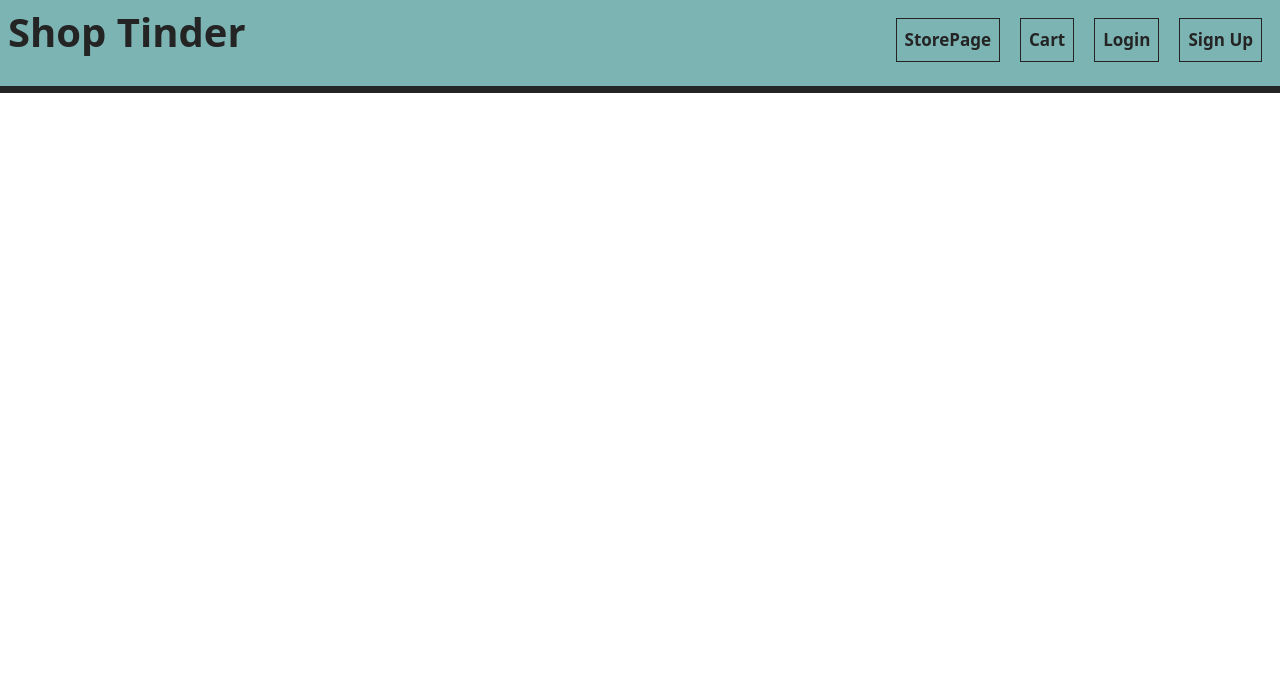
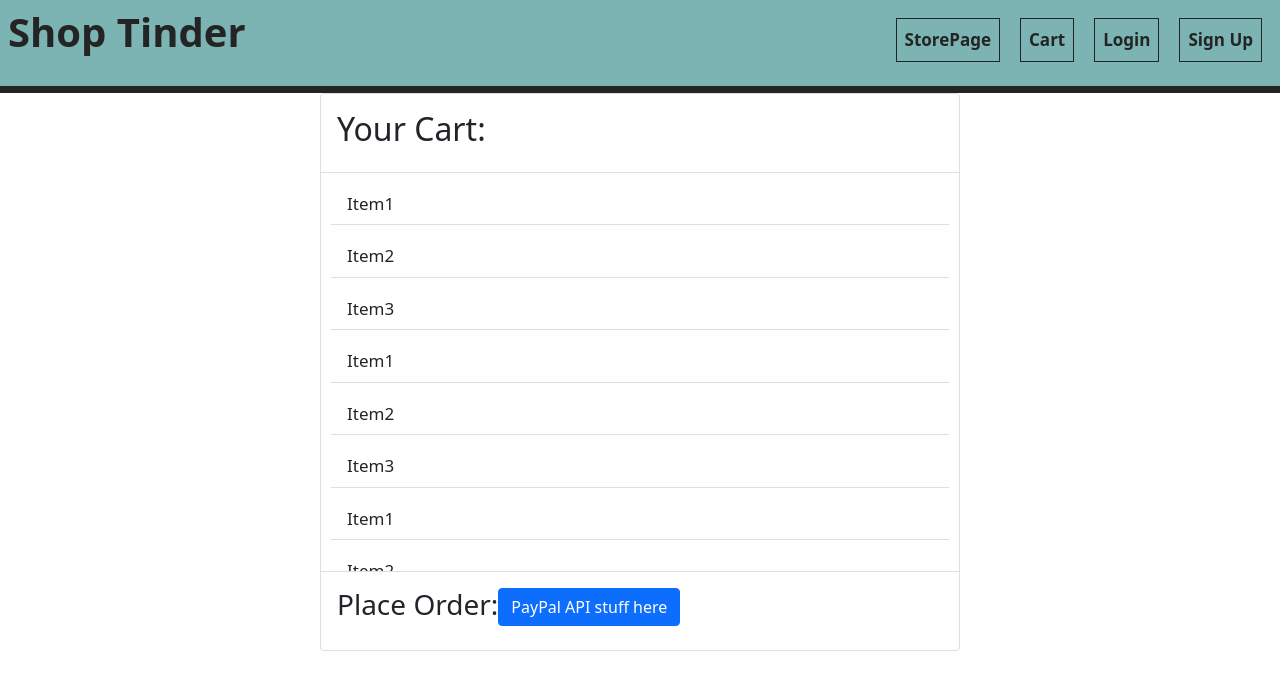
Before and after one commit to RonanSilasSmith/Shop-Tinder, a React (Create React App) app in the folder client/: page /cart in a window 1280 px wide. Shown: the top 690 px of the page. Built offline with nearby package versions, Linux system fonts and the light colour scheme.

Commit message:
adds MVP for cart component and adds basic outline of cart item component

```diff
--- a/client/src/App.js
+++ b/client/src/App.js
@@ -1,12 +1,13 @@
 import React from "react";
 import Nav from "./components/Nav";
-
+import Cart from "./components/Cart";
 
 function App() {
   return (
     <div className="App">
       <link href="https://cdn.jsdelivr.net/npm/bootstrap@5.0.0-beta1/dist/css/bootstrap.min.css" rel="stylesheet" integrity="sha384-giJF6kkoqNQ00vy+HMDP7azOuL0xtbfIcaT9wjKHr8RbDVddVHyTfAAsrekwKmP1" crossorigin="anonymous"></link>
       <Nav />
+      <Cart />
     </div>
   );
 }
--- a/client/src/components/Cart/index.js
+++ b/client/src/components/Cart/index.js
@@ -1,11 +1,23 @@
 import React from "react";
+import CartItems from "../CartItems";
 
 
-function Nav() {
+function Cart() {
 
     return (
-        <main className="center">
-            a
+        <main>
+            <div className="card" style={{ width: "50%", marginLeft: "25%", marginRight: "25%"}}>
+                <div className="card-body">
+                    <h2 className="card-title">Your Cart:</h2>
+                </div>
+                <CartItems/>
+                <div className="card-body">
+                    <h3>Place Order:<button type="button" class="btn btn-primary">PayPal API stuff here</button></h3>
+                </div>
+            </div>
         </main>
     )
 }
+
+
+export default Cart
--- /dev/null
+++ b/client/src/components/CartItems/index.js
@@ -0,0 +1,27 @@
+import React from "react";
+
+
+function CartItems() {
+    return (
+        <ul class="list-group list-group-flush" style={{ height: "400px", overflow: "auto" }}>
+            <li class="list-group-item">Item1</li>
+            <li class="list-group-item">Item2</li>
+            <li class="list-group-item">Item3</li>
+            <li class="list-group-item">Item1</li>
+            <li class="list-group-item">Item2</li>
+            <li class="list-group-item">Item3</li>
+            <li class="list-group-item">Item1</li>
+            <li class="list-group-item">Item2</li>
+            <li class="list-group-item">Item3</li>
+            <li class="list-group-item">Item1</li>
+            <li class="list-group-item">Item2</li>
+            <li class="list-group-item">Item3</li>
+            <li class="list-group-item">Item1</li>
+            <li class="list-group-item">Item2</li>
+            <li class="list-group-item">Item3</li>
+        </ul>
+    )
+}
+
+
+export default CartItems
```
Also changed, not shown: 1 other file (tests, documents, lock files or other folders).
